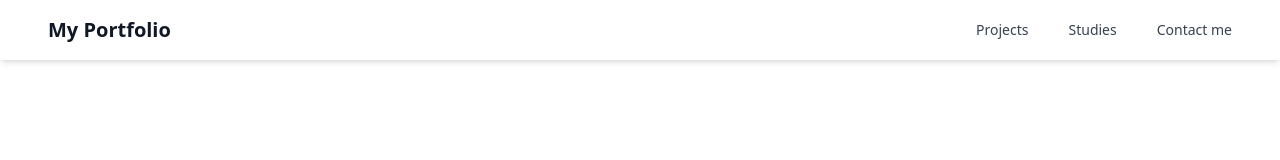
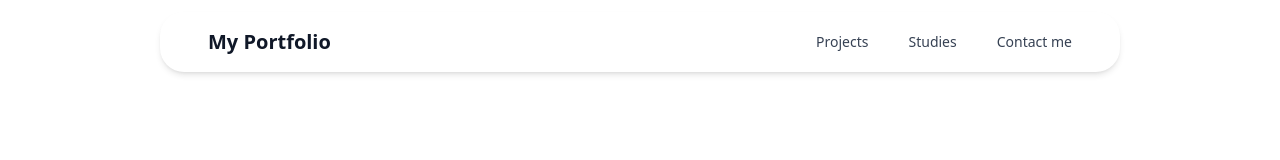
Before and after one commit to XxGaGxX/Portfolio, a React (Vite) app: page / in a window 1280 px wide. Shown: the top 160 px of the page. Built offline with nearby package versions, Linux system fonts and the light colour scheme.

Commit message:
Update Navbar styling and adjust layout in main component for improved aesthetics

```diff
--- a/src/components/Navbar.jsx
+++ b/src/components/Navbar.jsx
@@ -7,8 +7,8 @@ function Navbar() {
     const toggleMenu = () => setIsOpen((prev) => !prev);
 
     return (
-        <header className="fixed top-0 left-0 w-full z-50 bg-white shadow-md">
-            <nav className="flex items-center justify-between px-6 py-4 lg:px-12 max-w-7xl mx-auto">
+        <header className="fixed top-0 left-1/2 transform -translate-x-1/2 w-3/4 z-50 bg-white shadow-md rounded-3xl mt-3">
+            <nav className="flex items-center justify-between px-6 py-4 lg:px-12 max-w-7xl mx-auto ">
                 {/* Logo */}
                 <div className="flex items-center">
                     <a href="/" className="text-xl font-bold text-gray-900 hover:text-yellow-500 transition-colors duration-300">
--- a/src/main.jsx
+++ b/src/main.jsx
@@ -6,7 +6,9 @@ import Navbar from './components/Navbar.jsx'
 
 createRoot(document.getElementById('root')).render(
   <StrictMode>
-    <Navbar />
+    <div style={{}}>
+      <Navbar />
+    </div>
     <App  />
   </StrictMode>,
 )
```
